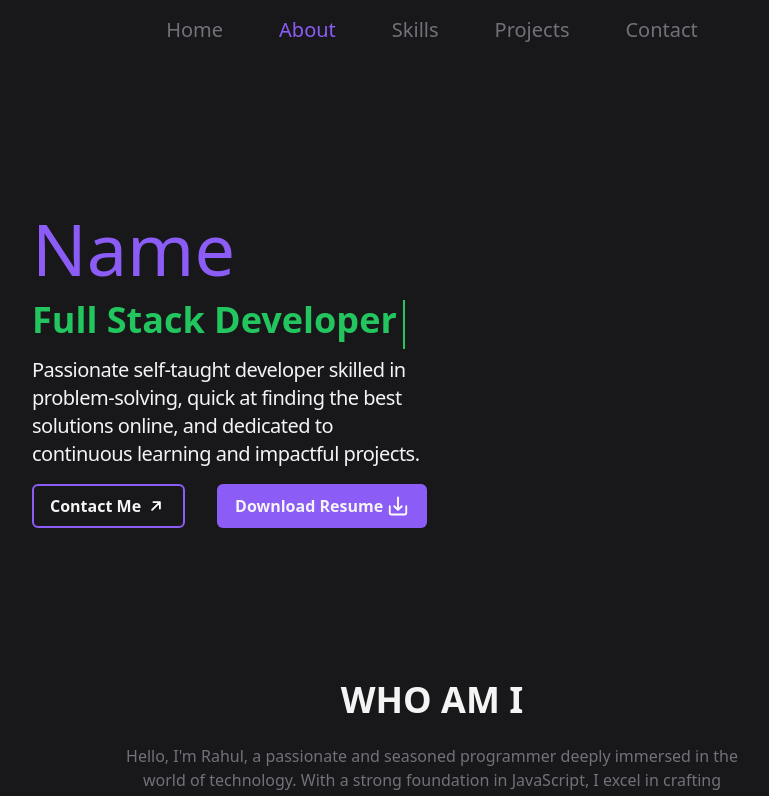
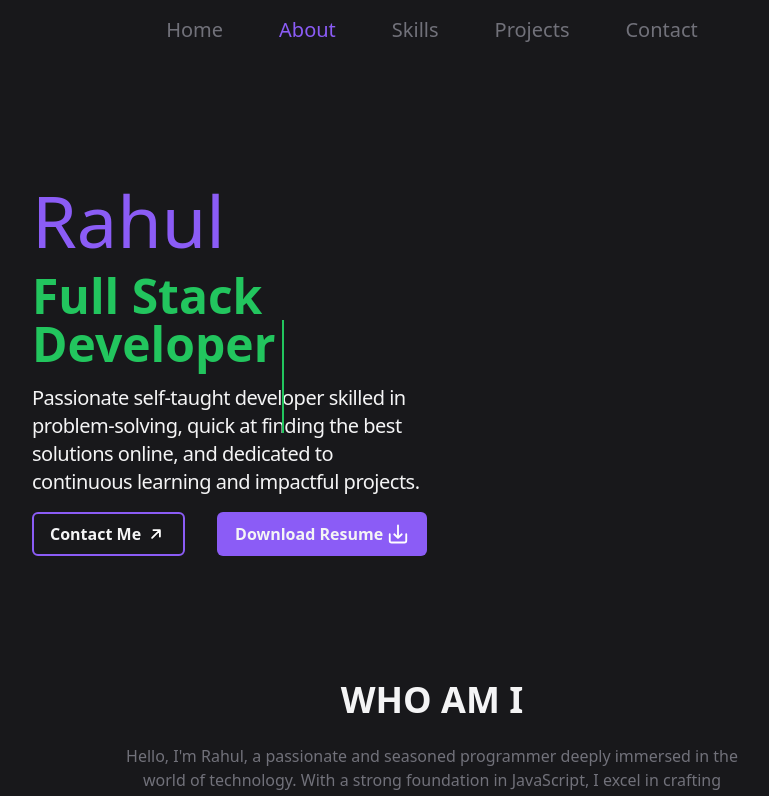
Before and after one commit to programmer-rahul/personal-portfolio, a Next.js app: page / in a window 1280 px wide. Shown: the top 796 px of the page, without its empty margins (208-977 px from the left). Built offline with nearby package versions, Linux system fonts and the light colour scheme.

Commit message:
add name in intro

```diff
--- a/app/components/contact/contact-sociel-links.tsx
+++ b/app/components/contact/contact-sociel-links.tsx
@@ -7,7 +7,7 @@ export default function ContactSocielLinks() {
         <h4 className="text-3xl text-main font-semibold">
           Have a project in mind?
         </h4>
-        <p className="text-xl text-primary-foreground">
+        <p className="text-xl text-secondary-foreground">
           Let's collaborate and bring your ideas to life. I'm excited to work on
           innovative projects and explore new opportunities.
         </p>
--- a/app/components/footer/footer.tsx
+++ b/app/components/footer/footer.tsx
@@ -18,7 +18,7 @@ export default function Footer() {
 
         <div>
           <a
-            className="flex gap-2 items-center hover:grayscale transition hover:cursor-pointer"
+            className="flex gap-2 items-center hover:cursor-pointer"
             href={GITHUB_LINK + "/personal-portfolio"}
             target="_blank"
           >
--- a/app/components/home/intro-panel.tsx
+++ b/app/components/home/intro-panel.tsx
@@ -4,7 +4,7 @@ import TypeWriterText from "./type-writer-text";
 export default function IntroPanel() {
   return (
     <div className="w-1/2 space-y-4 select-none">
-      <h2 className="text-bold text-7xl text-main">Name</h2>
+      <h2 className="text-bold text-7xl text-main">Rahul</h2>
       <TypeWriterText />
       <p className="text-primary-foreground text-xl tracking-tight">
         Passionate self-taught developer skilled in problem-solving, quick at
--- a/app/components/home/type-writer-text.tsx
+++ b/app/components/home/type-writer-text.tsx
@@ -1,6 +1,6 @@
 export default function TypeWriterText() {
   return (
-    <div className="typewriter-text text-4xl">
+    <div className="typewriter-text text-5xl">
       <span></span>
     </div>
   );
--- a/app/globals.css
+++ b/app/globals.css
@@ -3,16 +3,16 @@
 @tailwind utilities;
 
 :root {
-  --background: 24 24 27;
-  --main: 139 92 246;
+  --background: 24, 24, 27;
+  --main: 139, 92, 246;
 
   --primary-background: ;
-  --primary-foreground: 244 244 245;
+  --primary-foreground: 244, 244, 245;
 
-  --secondary-background: 17 24 39;
-  --secondary-foreground: 113 113 122;
+  --secondary-background: 17, 24, 39;
+  --secondary-foreground: 113, 113, 122;
 
-  --border: 55 65 81;
+  --border: 55, 65, 81;
 }
 
 @layer base {
```
